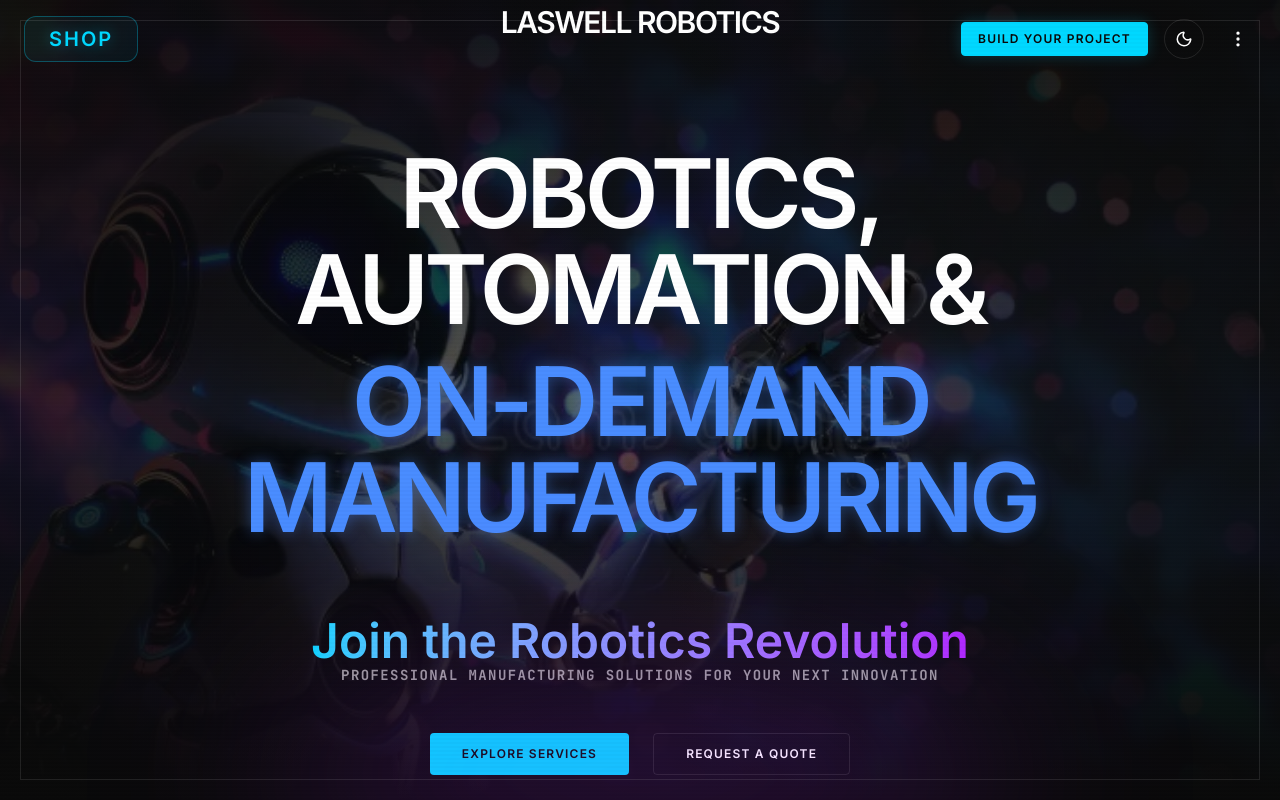
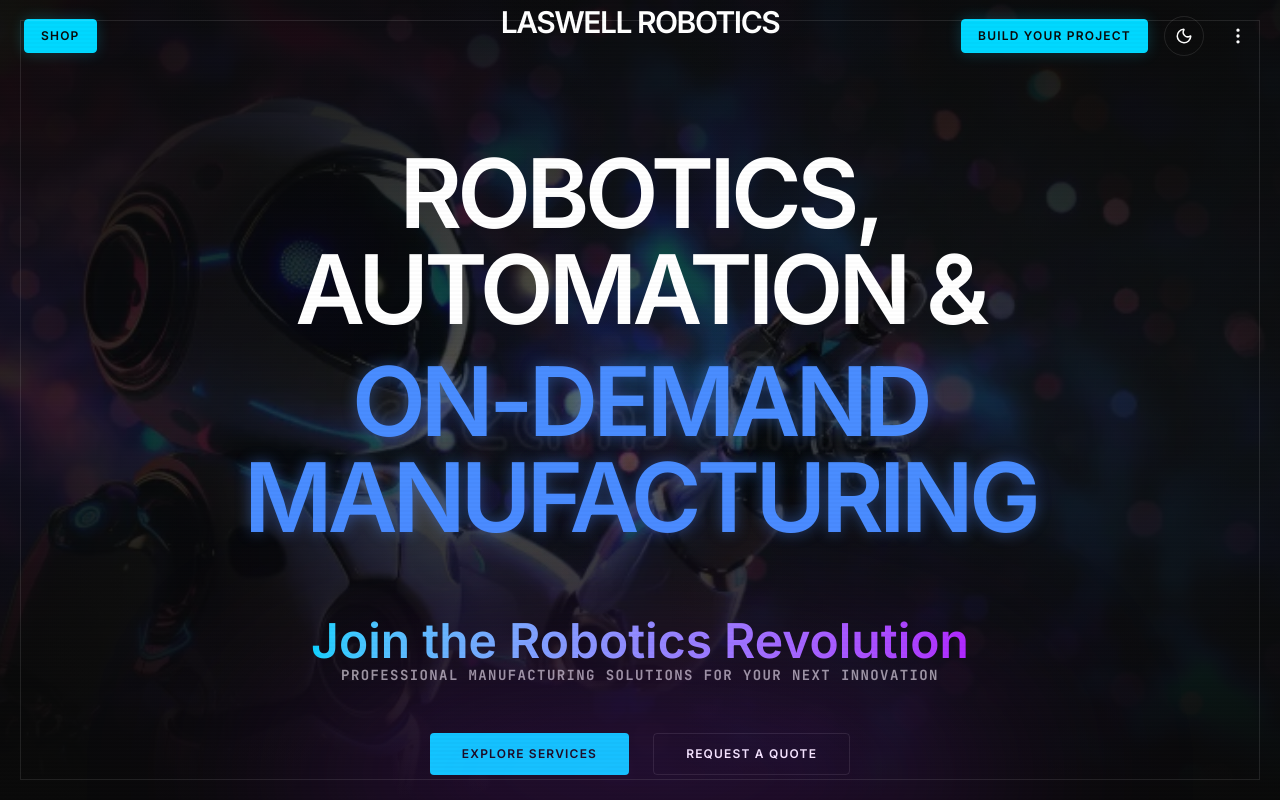
Before and after one commit to Meetva247/laswell-web, a React (Vite) app: page / in a window 1280 px wide. Shown: the top 800 px of the page. Built offline with nearby package versions, Linux system fonts and the light colour scheme.

Commit message:
style: exactly match SHOP link styling to Build Your Project button

```diff
--- a/src/components/UI/Navbar.jsx
+++ b/src/components/UI/Navbar.jsx
@@ -43,7 +43,7 @@ const Navbar = () => {
                         <a
                             key={link.name}
                             href={link.path}
-                            className={link.name === 'SHOP' ? "px-6 py-2 border border-brand-accent/30 rounded-xl bg-brand-accent/5 text-lg md:text-xl font-display font-bold text-color-flex tracking-widest uppercase transition-all hover:scale-105 hover:bg-brand-accent/10 hover:border-brand-accent/60" : "text-xs font-bold text-brand-text/70 hover:text-brand-text transition-colors tracking-widest uppercase"}
+                            className={link.name === 'SHOP' ? "flex items-center gap-2 px-4 py-2 bg-brand-accent text-[#0a0a0a] text-[10px] sm:text-xs font-bold uppercase tracking-widest rounded-sm hover:brightness-110 transition-all border border-brand-accent shadow-[0_0_15px_rgba(0,216,255,0.2)] hover:shadow-[0_0_25px_rgba(0,216,255,0.4)]" : "text-xs font-bold text-brand-text/70 hover:text-brand-text transition-colors tracking-widest uppercase"}
                         >
                             {link.name}
                         </a>
@@ -51,7 +51,7 @@ const Navbar = () => {
                         <Link
                             key={link.name}
                             to={link.path}
-                            className={link.name === 'SHOP' ? "px-6 py-2 border border-brand-accent/30 rounded-xl bg-brand-accent/5 text-lg md:text-xl font-display font-bold text-color-flex tracking-widest uppercase transition-all hover:scale-105 hover:bg-brand-accent/10 hover:border-brand-accent/60" : "text-xs font-bold text-brand-text/70 hover:text-brand-text transition-colors tracking-widest uppercase"}
+                            className={link.name === 'SHOP' ? "flex items-center gap-2 px-4 py-2 bg-brand-accent text-[#0a0a0a] text-[10px] sm:text-xs font-bold uppercase tracking-widest rounded-sm hover:brightness-110 transition-all border border-brand-accent shadow-[0_0_15px_rgba(0,216,255,0.2)] hover:shadow-[0_0_25px_rgba(0,216,255,0.4)]" : "text-xs font-bold text-brand-text/70 hover:text-brand-text transition-colors tracking-widest uppercase"}
                         >
                             {link.name}
                         </Link>
@@ -110,7 +110,7 @@ const Navbar = () => {
                                                     key={link.name}
                                                     href={link.path}
                                                     onClick={() => setIsMenuOpen(false)}
-                                                    className={link.name === 'SHOP' ? "block w-full px-4 py-3 text-center border border-brand-accent/30 rounded-xl bg-brand-accent/5 text-lg font-display font-bold uppercase tracking-widest text-color-flex hover:bg-brand-accent/10 transition-all my-2" : "block w-full px-4 py-3 text-left text-xs font-bold uppercase tracking-widest text-brand-text hover:bg-brand-accent/10 transition-colors"}
+                                                    className={link.name === 'SHOP' ? "block w-full px-4 py-3 text-left text-xs bg-brand-accent text-[#0a0a0a] font-bold uppercase tracking-widest rounded-sm hover:brightness-110 transition-all" : "block w-full px-4 py-3 text-left text-xs font-bold uppercase tracking-widest text-brand-text hover:bg-brand-accent/10 transition-colors"}
                                                 >
                                                     {link.name}
                                                 </a>
@@ -119,7 +119,7 @@ const Navbar = () => {
                                                     key={link.name}
                                                     to={link.path}
                                                     onClick={() => setIsMenuOpen(false)}
-                                                    className={link.name === 'SHOP' ? "block w-full px-4 py-3 text-center border border-brand-accent/30 rounded-xl bg-brand-accent/5 text-lg font-display font-bold uppercase tracking-widest text-color-flex hover:bg-brand-accent/10 transition-all my-2" : "block w-full px-4 py-3 text-left text-xs font-bold uppercase tracking-widest text-brand-text hover:bg-brand-accent/10 transition-colors"}
+                                                    className={link.name === 'SHOP' ? "block w-full px-4 py-3 text-left text-xs bg-brand-accent text-[#0a0a0a] font-bold uppercase tracking-widest rounded-sm hover:brightness-110 transition-all" : "block w-full px-4 py-3 text-left text-xs font-bold uppercase tracking-widest text-brand-text hover:bg-brand-accent/10 transition-colors"}
                                                 >
                                                     {link.name}
                                                 </Link>
```
